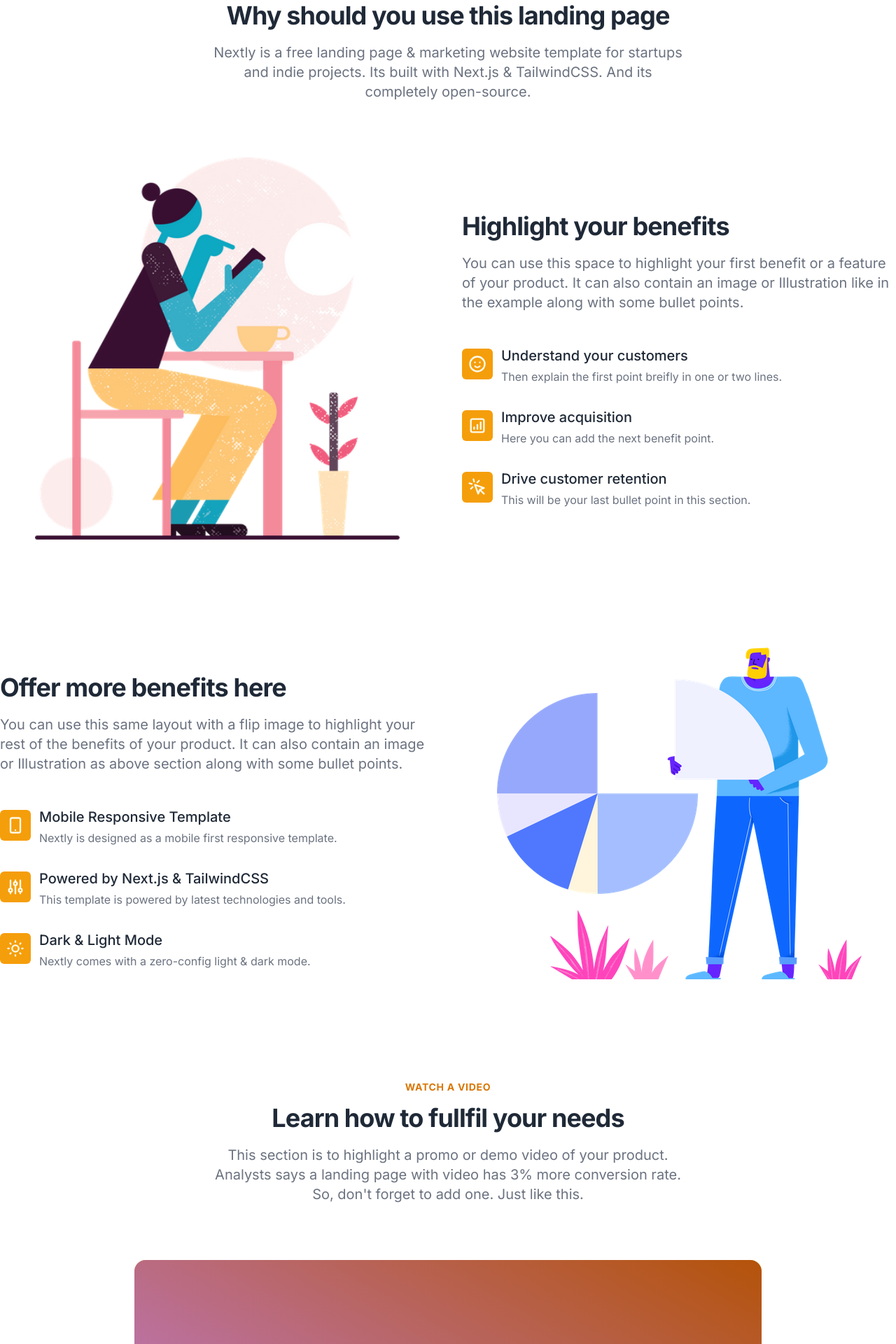
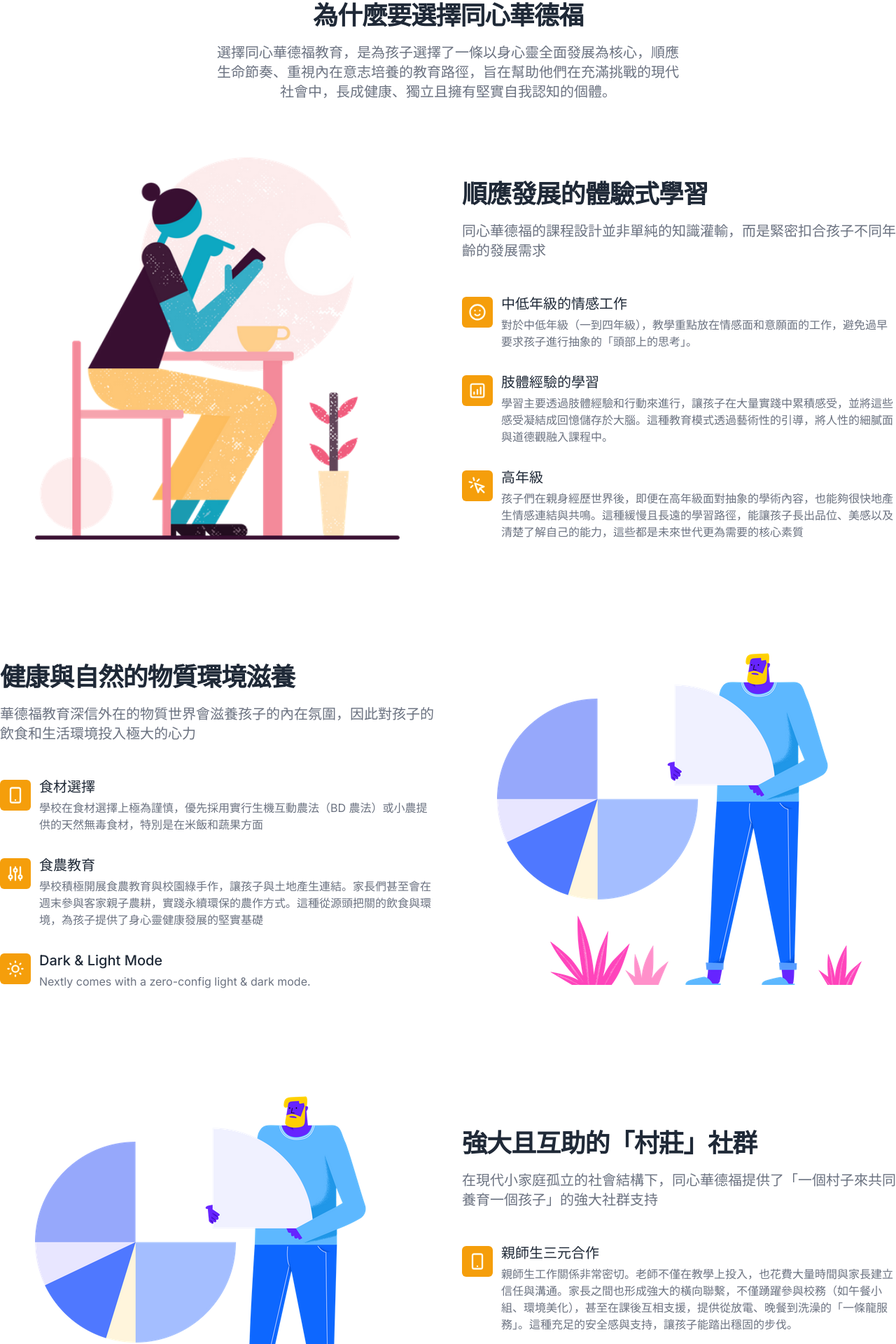
Before and after one commit to shiaoal-new/tongxing-waldorf-website, a Next.js app: page / in a window 1280 px wide. Shown: the part 880-2800 px from the top of the page at 70% size. Built offline with nearby package versions, Linux system fonts and the light colour scheme.

Commit message:
feat: 新增一個利益點區塊並更新主標題及描述為同心華德福相關內容

```diff
--- a/components/data.js
+++ b/components/data.js
@@ -11,41 +11,41 @@ import benefitOneImg from "../public/img/benefit-one.png";
 import benefitTwoImg from "../public/img/benefit-two.png";
 
 const benefitOne = {
-  title: "Highlight your benefits",
-  desc: "You can use this space to highlight your first benefit or a feature of your product. It can also contain an image or Illustration like in the example along with some bullet points.",
+  title: "順應發展的體驗式學習",
+  desc: "同心華德福的課程設計並非單純的知識灌輸，而是緊密扣合孩子不同年齡的發展需求",
   image: benefitOneImg,
   bullets: [
     {
-      title: "Understand your customers",
-      desc: "Then explain the first point breifly in one or two lines.",
+      title: "中低年級的情感工作",
+      desc: "對於中低年級（一到四年級），教學重點放在情感面和意願面的工作，避免過早要求孩子進行抽象的「頭部上的思考」。",
       icon: <EmojiHappyIcon />,
     },
     {
-      title: "Improve acquisition",
-      desc: "Here you can add the next benefit point.",
+      title: "肢體經驗的學習",
+      desc: "學習主要透過肢體經驗和行動來進行，讓孩子在大量實踐中累積感受，並將這些感受凝結成回憶儲存於大腦。這種教育模式透過藝術性的引導，將人性的細膩面與道德觀融入課程中。",
       icon: <ChartSquareBarIcon />,
     },
     {
-      title: "Drive customer retention",
-      desc: "This will be your last bullet point in this section.",
+      title: "高年級",
+      desc: "孩子們在親身經歷世界後，即便在高年級面對抽象的學術內容，也能夠很快地產生情感連結與共鳴。這種緩慢且長遠的學習路徑，能讓孩子長出品位、美感以及清楚了解自己的能力，這些都是未來世代更為需要的核心素質",
       icon: <CursorClickIcon />,
     },
   ],
 };
 
 const benefitTwo = {
-  title: "Offer more benefits here",
-  desc: "You can use this same layout with a flip image to highlight your rest of the benefits of your product. It can also contain an image or Illustration as above section along with some bullet points.",
+  title: "健康與自然的物質環境滋養",
+  desc: "華德福教育深信外在的物質世界會滋養孩子的內在氛圍，因此對孩子的飲食和生活環境投入極大的心力",
   image: benefitTwoImg,
   bullets: [
     {
-      title: "Mobile Responsive Template",
-      desc: "Nextly is designed as a mobile first responsive template.",
+      title: "食材選擇",
+      desc: "學校在食材選擇上極為謹慎，優先採用實行生機互動農法（BD 農法）或小農提供的天然無毒食材，特別是在米飯和蔬果方面",
       icon: <DeviceMobileIcon />,
     },
     {
-      title: "Powered by Next.js & TailwindCSS",
-      desc: "This template is powered by latest technologies and tools.",
+      title: "食農教育",
+      desc: "學校積極開展食農教育與校園綠手作，讓孩子與土地產生連結。家長們甚至會在週末參與客家親子農耕，實踐永續環保的農作方式。這種從源頭把關的飲食與環境，為孩子提供了身心靈健康發展的堅實基礎",
       icon: <AdjustmentsIcon />,
     },
     {
@@ -56,4 +56,23 @@ const benefitTwo = {
   ],
 };
 
-export { benefitOne, benefitTwo };
+const benefitThree = {
+  title: "強大且互助的「村莊」社群",
+  desc: "在現代小家庭孤立的社會結構下，同心華德福提供了「一個村子來共同養育一個孩子」的強大社群支持",
+  image: benefitTwoImg,
+  bullets: [
+    {
+      title: "親師生三元合作",
+      desc: "親師生工作關係非常密切。老師不僅在教學上投入，也花費大量時間與家長建立信任與溝通。家長之間也形成強大的橫向聯繫，不僅踴躍參與校務（如午餐小組、環境美化），甚至在課後互相支援，提供從放電、晚餐到洗澡的「一條龍服務」。這種充足的安全感與支持，讓孩子能踏出穩固的步伐。",
+      icon: <DeviceMobileIcon />,
+    },
+    {
+      title: "學習面對與處理衝突",
+      desc: "當孩子在人際互動中出現衝突時，老師會引導他們學習如何表達感受、傾聽對方，並為自己的行為負起責任，甚至要求道歉的品質。",
+      icon: <AdjustmentsIcon />,
+    },
+  ],
+};
+
+
+export { benefitOne, benefitTwo, benefitThree };
--- a/pages/index.js
+++ b/pages/index.js
@@ -3,7 +3,7 @@ import Hero from "../components/hero";
 import Navbar from "../components/navbar";
 import SectionTitle from "../components/sectionTitle";
 
-import { benefitOne, benefitTwo } from "../components/data";
+import { benefitOne, benefitTwo, benefitThree } from "../components/data";
 import Video from "../components/video";
 import Benefits from "../components/benefits";
 import Footer from "../components/footer";
@@ -41,13 +41,12 @@ export default function Home() {
       <SectionTitle
         className="animate-slideInLeft"
         pretitle="Nextly Benefits"
-        title=" Why should you use this landing page">
-        Nextly is a free landing page & marketing website template for startups
-        and indie projects. Its built with Next.js & TailwindCSS. And its
-        completely open-source.
+        title="為什麼要選擇同心華德福">
+        選擇同心華德福教育，是為孩子選擇了一條以身心靈全面發展為核心，順應生命節奏、重視內在意志培養的教育路徑，旨在幫助他們在充滿挑戰的現代社會中，長成健康、獨立且擁有堅實自我認知的個體。
       </SectionTitle>
       <Benefits data={benefitOne} />
       <Benefits imgPos="right" data={benefitTwo} />
+      <Benefits data={benefitThree} />
       <SectionTitle
         pretitle="Watch a video"
         title="Learn how to fullfil your needs">
```
